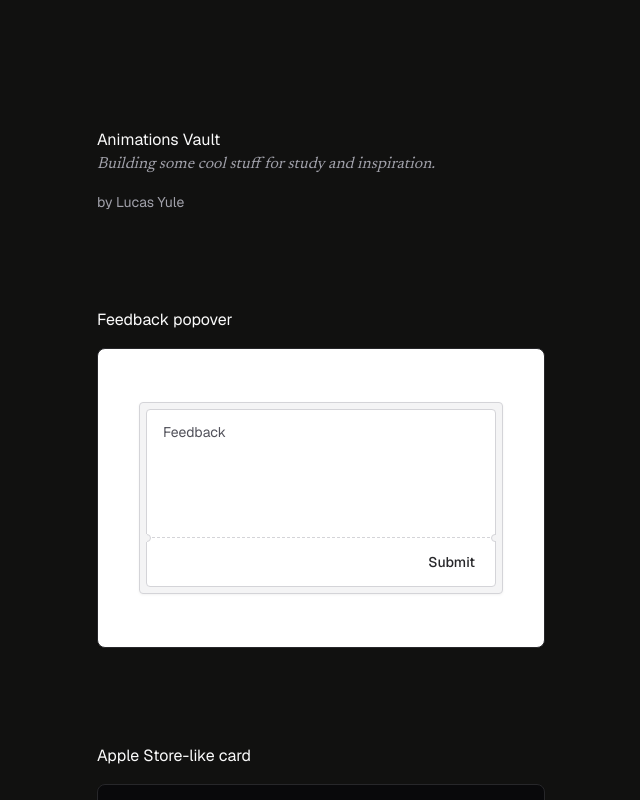
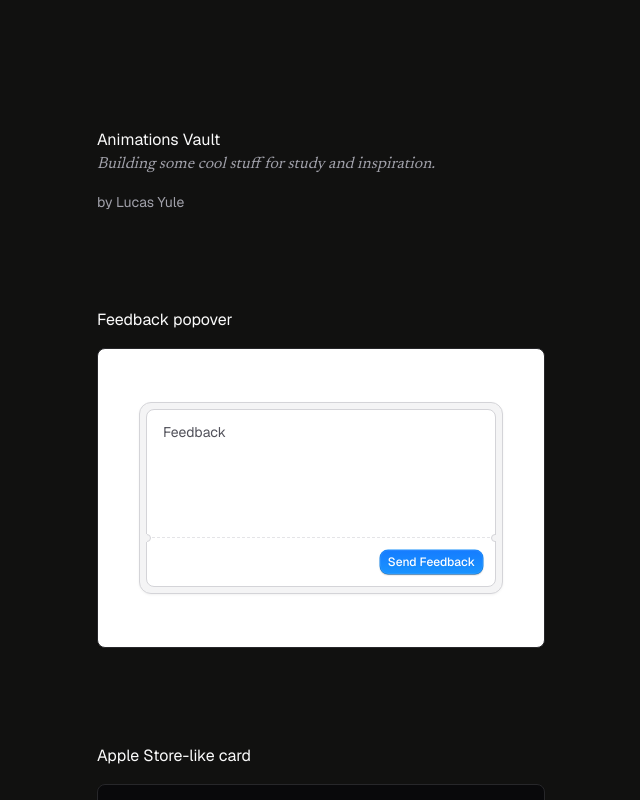
Before and after one commit to lucasyule2212/animations-vault, a Next.js app: page / in a window 1280 px wide. Both pictures are taken after a click on the button "Feedback". Shown: the top 800 px of the page, without its empty margins (319-959 px from the left). Built offline with nearby package versions, Linux system fonts and the light colour scheme.

Commit message:
refactor(feedback-popover): ui adjustments

```diff
--- a/src/components/feedback-popover/feedback-popover-component.tsx
+++ b/src/components/feedback-popover/feedback-popover-component.tsx
@@ -46,10 +46,10 @@ const FeedbackPopoverComponent = () => {
         {isOpen && (
           <motion.div
             ref={ref}
-            className="absolute h-[192px] w-[364px] rounded-sm border border-zinc-300 bg-zinc-100 p-[6px] text-accent drop-shadow-sm"
+            className="absolute h-[192px] w-[364px] rounded-xl border border-zinc-300 bg-zinc-100 p-[6px] text-accent drop-shadow-sm"
             layoutId="feedback-root-container"
           >
-            <motion.div className="relative flex h-full w-full flex-col rounded-sm border border-zinc-300 bg-white px-1 py-1">
+            <motion.div className="relative flex h-full w-full flex-col rounded-lg border border-zinc-300 bg-white px-1 py-1">
               <motion.p
                 layoutId="feedback-root-text"
                 data-hasfeedback={!!feedback}
@@ -58,22 +58,27 @@ const FeedbackPopoverComponent = () => {
                 Feedback
               </motion.p>
               <Textarea
-                className="h-full w-full border-none bg-white outline-none ring-0 ring-offset-0 focus:border-none focus:outline-none focus:ring-0"
+                className="mb-auto h-[70%] w-full border-none bg-white outline-none ring-0 ring-offset-0 focus:border-none focus:outline-none focus:ring-0"
                 value={feedback}
                 onChange={(e) => setFeedback(e.target.value)}
                 autoFocus
               />
               <div className="absolute -left-1 bottom-11 z-10 h-2 w-2 rounded-r-full border border-zinc-300 bg-zinc-100" />
               <div className="absolute -left-[4.5px] bottom-11 z-20 h-2 w-1  bg-zinc-100" />
-              <div className="absolute bottom-12 left-0 w-full border-t border-dashed border-zinc-300" />
+              <div className="absolute bottom-12 left-0 w-full border-t border-dashed border-zinc-200" />
               <div className="absolute -right-1 bottom-11 z-10 h-2 w-2 rounded-l-full border border-zinc-300 bg-zinc-100" />
               <div className="absolute -right-[4.5px] bottom-11 z-20 h-2 w-1  bg-zinc-100" />
-              <div className="flex h-10 w-full items-center justify-end">
+              <div className="flex h-10 w-full items-center justify-end px-2 py-2">
                 <Button
-                  className="border-none bg-white text-accent"
+                  className="border-b-1 border-l-1 border-r-1 relative inline-flex h-6 overflow-hidden rounded-lg border-blue-500 bg-gradient-to-b from-[#157cff] to-[#1994ff] px-2 py-1 text-xs text-white"
                   onClick={() => resetStates()}
+                  size="sm"
+                  style={{
+                    boxShadow:
+                      '0px 0px 1px 1px rgba(255, 255, 255, 0.08) inset, 0px 1px 1.5px 0px rgba(0, 0, 0, 0.32), 0px 0px 0px 0.5px #1a94ff',
+                  }}
                 >
-                  Submit
+                  <span className="drop-shadow-sm">Send Feedback</span>
                 </Button>
               </div>
             </motion.div>
```
